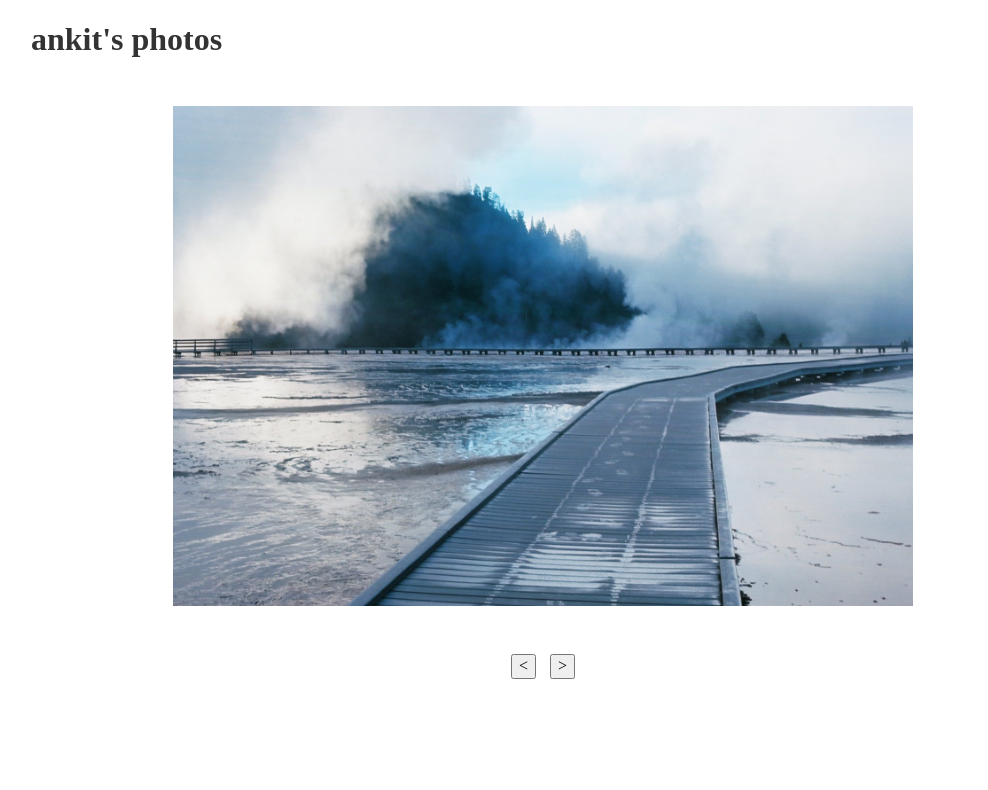
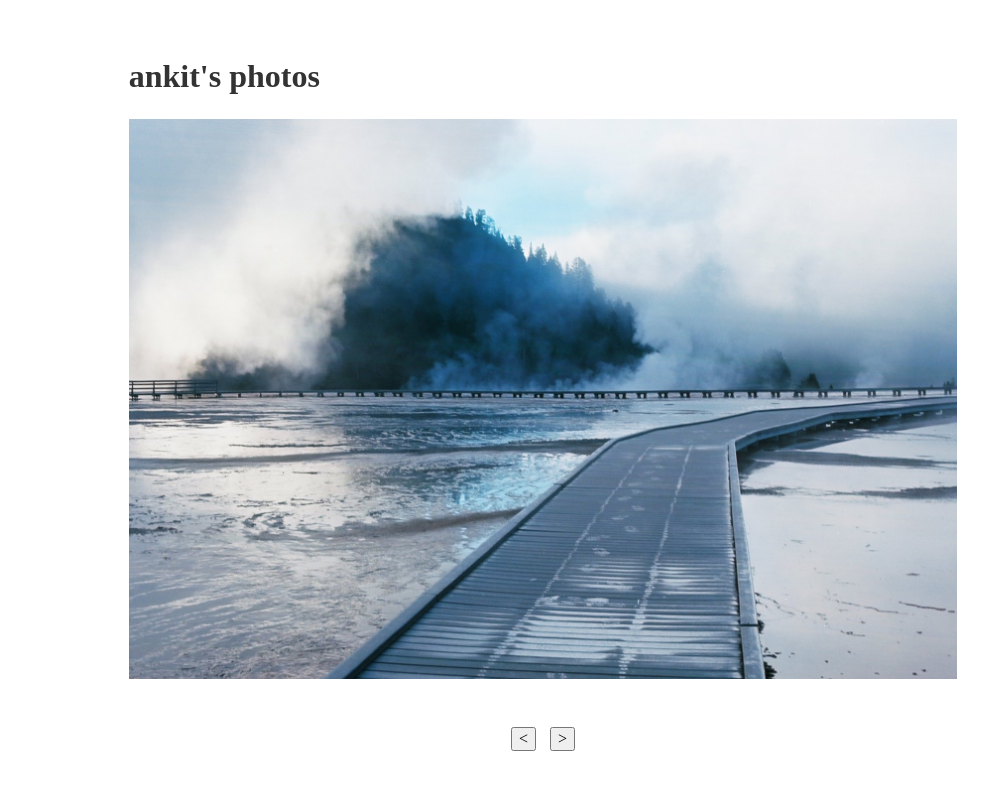
Before and after one commit to ankitr/ankitr.github.io, a plain HTML site: page photos.html in a window 1280 px wide. Shown: the whole page, without its empty margins (97-1085 px from the left). Drawn offline with nearby package versions, Linux system fonts and the light colour scheme.

Commit message:
dynamic sizing

```diff
--- a/css/photos.css
+++ b/css/photos.css
@@ -1,12 +1,17 @@
 img {
     display: block;
-    margin: 3rem auto;
-    max-height: 500px;
+    margin: 1.5rem auto 3rem auto;
+    max-height: 70vh;
+    max-width: 80vw;
+}
+
+h1 {
+    margin: 10px 0;
 }
 
 body {
-    width: 80%;
-    margin: auto;
+    display: table;
+    margin: 3rem auto;
     color: #333;
 }
 
```
